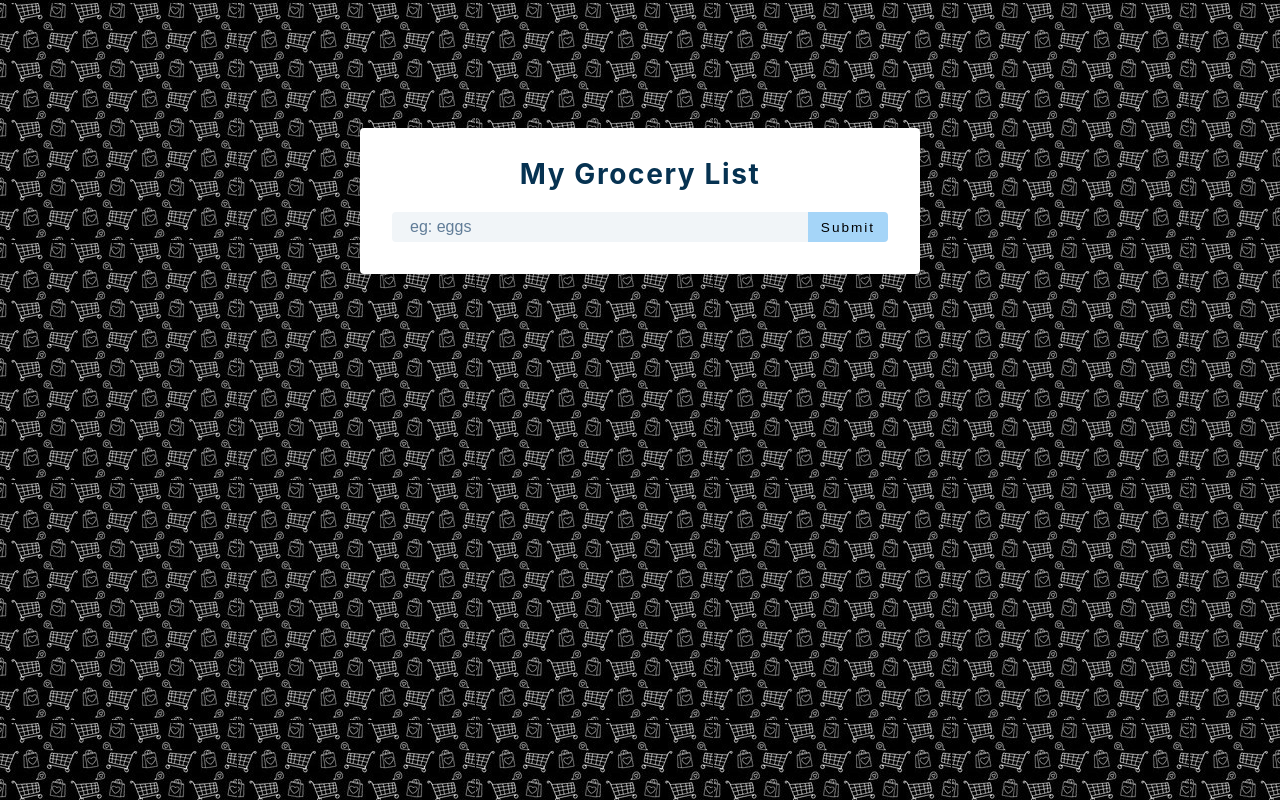
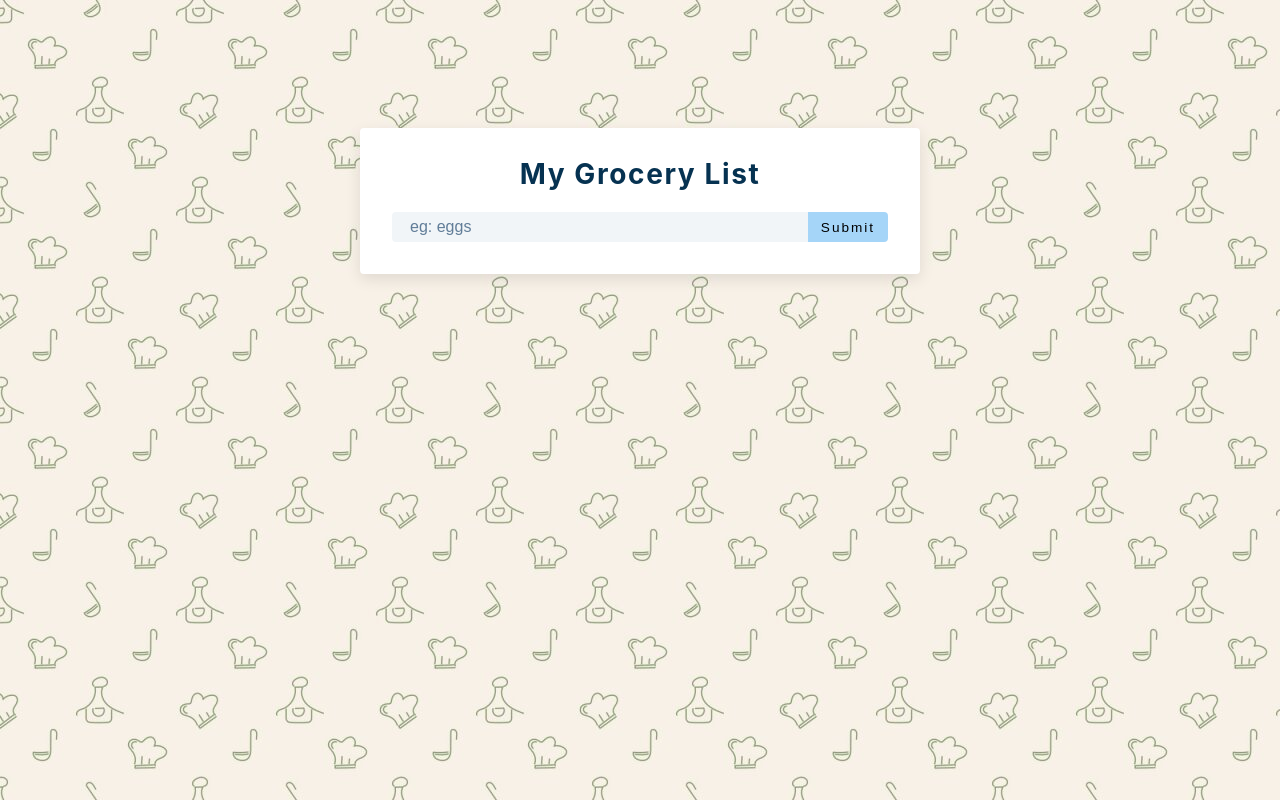
Before and after one commit to LisaVCherian/Grocery-List, a React (Create React App) app in the folder grocery-list/: page / in a window 1280 px wide. Built offline with nearby package versions, Linux system fonts and the light colour scheme.

Commit message:
added style changes

```diff
--- a/grocery-list/src/index.css
+++ b/grocery-list/src/index.css
@@ -50,7 +50,7 @@ body {
   font-family: -apple-system, BlinkMacSystemFont, 'Segoe UI', Roboto, Oxygen,
     Ubuntu, Cantarell, 'Open Sans', 'Helvetica Neue', sans-serif;
   color: var(--clr-grey-1);
-  background-image: url(./img/bg6.jpg);
+  background-image: url(./img/bg5.jpg);
   overflow: hidden;
   line-height: 1.5;
   font-size: 0.875rem;
```
